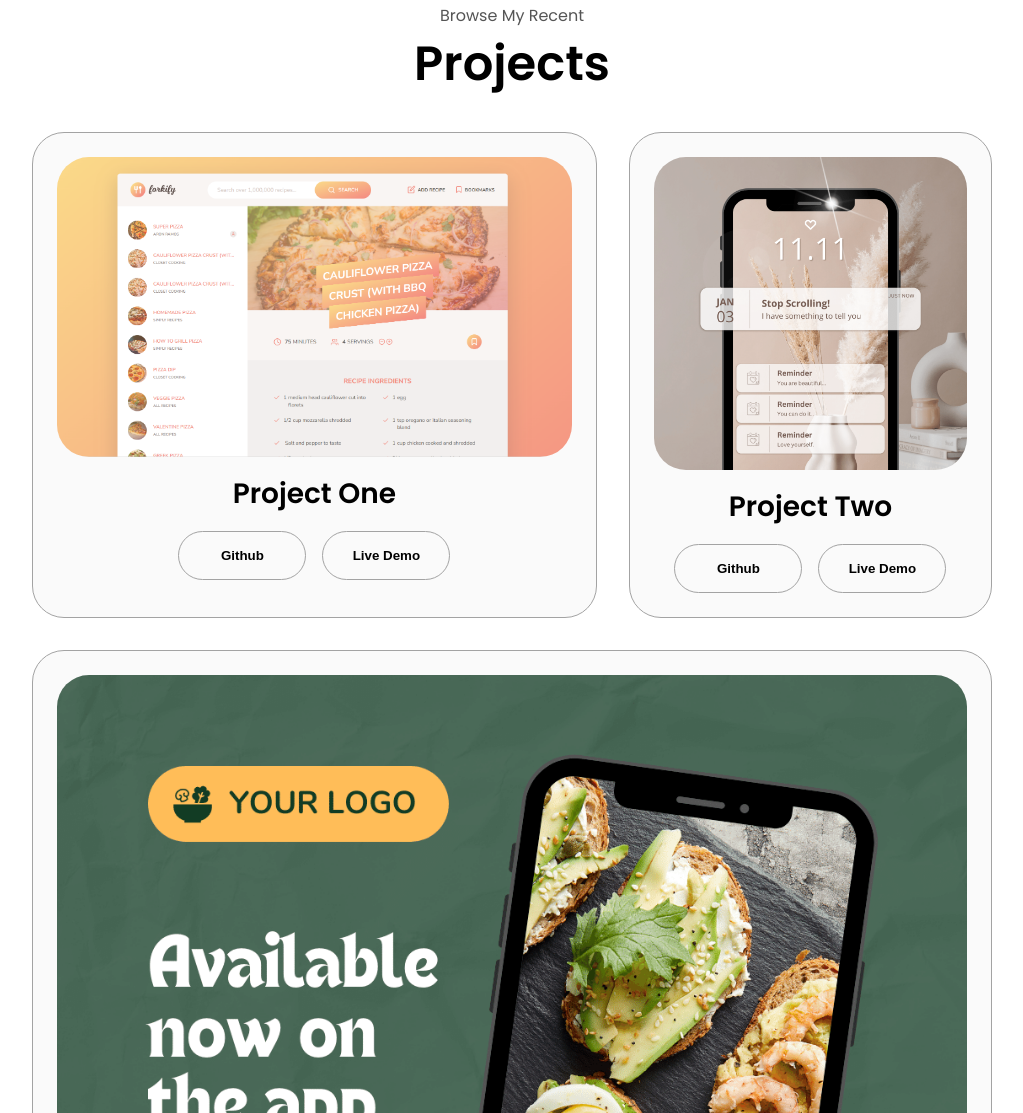
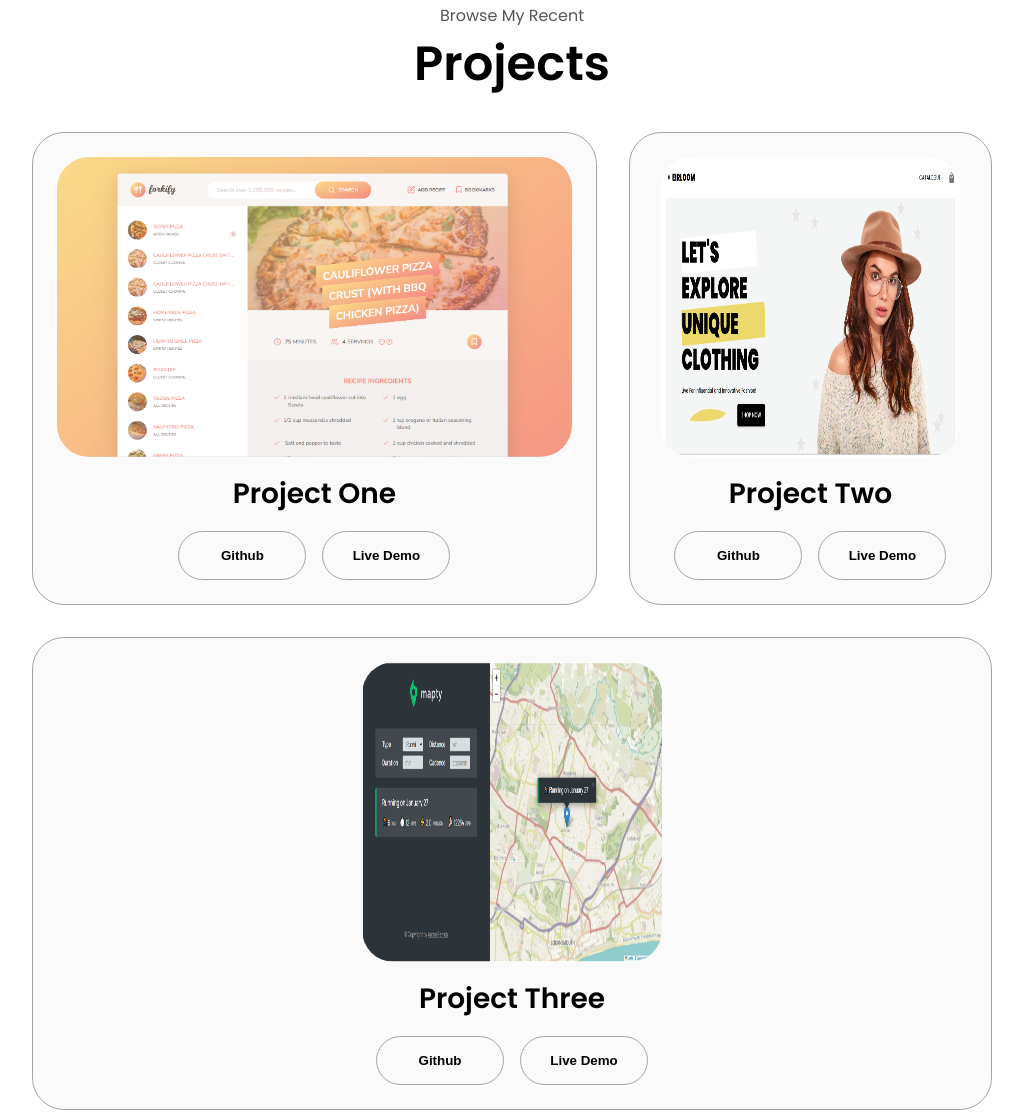
Before and after one commit to aaron1792/Aaron-Portfolio-main-2, a website: page index.html in a window 1280 px wide. Shown: the part 2461-3574 px from the top of the page, without its empty margins (128-1151 px from the left). Drawn offline with Linux system fonts and the light colour scheme.

Commit message:
commit 6

```diff
--- a/index.html
+++ b/index.html
@@ -278,9 +278,9 @@
           <div class="details-container color-container">
             <div class="article-container">
               <img
-                src="./assets/project-2.png"
+                src="./assets/forkify-project-2.PNG"
                 alt="Project 2"
-                class="project-img"
+                class="project-img-2"
               />
             </div>
             <h2 class="experience-sub-title project-title">Project Two</h2>
@@ -302,22 +302,22 @@
           <div class="details-container color-container">
             <div class="article-container">
               <img
-                src="./assets/project-3.png"
+                src="./assets/portfolio-img-3.PNG"
                 alt="Project 3"
-                class="project-img"
+                class="project-img-3"
               />
             </div>
             <h2 class="experience-sub-title project-title">Project Three</h2>
             <div class="btn-container">
               <button
                 class="btn btn-color-2 project-btn"
-                onclick="location.href='https://github.com/'"
+                onclick="location.href='https://github.com/aaron1792/Mpty-app'"
               >
                 Github
               </button>
               <button
                 class="btn btn-color-2 project-btn"
-                onclick="location.href='https://github.com/'"
+                onclick="location.href='https://exercise-mapty.netlify.app/'"
               >
                 Live Demo
               </button>
@@ -342,7 +342,7 @@
             alt="Email icon"
             class="icon contact-icon email-icon"
           />
-          <p><a href="mailto:examplemail@gmail.com">Example@gmail.com</a></p>
+          <p><a href="mailto:aaron1792@gmail.com">aaron1792@gmail.com</a></p>
         </div>
         <div class="contact-info-container">
           <img
@@ -350,7 +350,7 @@
             alt="LinkedIn icon"
             class="icon contact-icon"
           />
-          <p><a href="https://www.linkedin.com">LinkedIn</a></p>
+          <p><a href="https://www.linkedin.com/in/aaron-ramos-2bb442119/">LinkedIn</a></p>
         </div>
       </div>
     </section>
--- a/style.css
+++ b/style.css
@@ -372,6 +372,20 @@ article .icon {
   height: 300px;
 }
 
+.project-img-2 {
+  border-radius: 2rem;
+  width: 300px;
+  height: 300px;
+}
+
+.project-img-3 {
+  border-radius: 2rem;
+  width: 300px;
+  height: 300px;
+}
+
+
+
 .project-img {
   border-radius: 2rem;
   width: 100%;
```
Also changed, not shown: assets/forkify-project-2.PNG (added), assets/portfolio-img-3.PNG (added).
